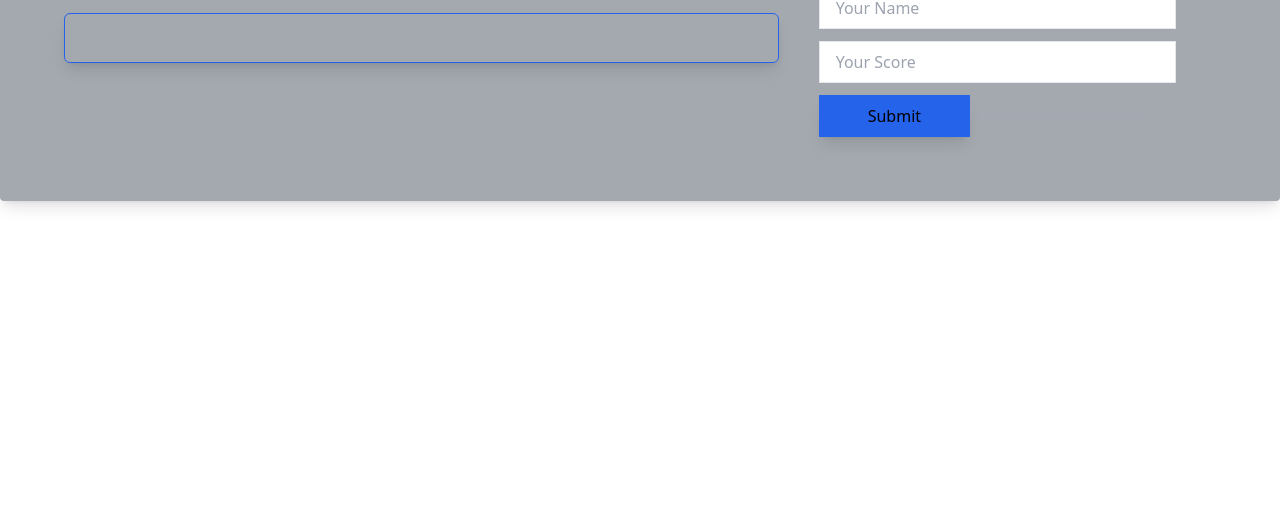
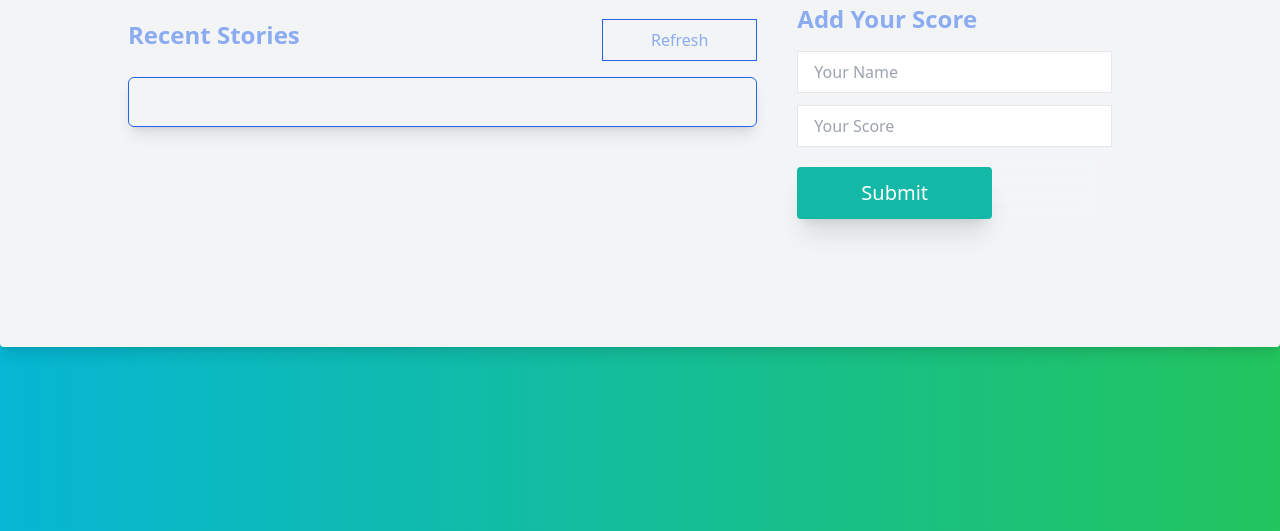
Before and after one commit to Alusp/leaderboard-app, a website built with webpack: page dist/index.html in a window 1280 px wide. Shown: the part 269-800 px from the top of the page. Built offline with nearby package versions, Linux system fonts and the light colour scheme.

Commit message:
Resolve Linters Errors

```diff
--- a/dist/index.html
+++ b/dist/index.html
@@ -7,8 +7,9 @@
   <script src="https://cdn.tailwindcss.com"></script>
   <title>Leader-Board</title>
 <script defer src="runtimebundle.js"></script><script defer src="mainbundle.js"></script></head>
-<body>
-   <main class="container mx-auto bg-gray-600/50 shadow-lg rounded mt-16">
+<body class="bg-gradient-to-r from-cyan-500 to-green-500">
+   <main class="container mx-auto bg-gray-100 shadow-lg rounded my-24 mt-16">
+    <div class="flex flex-col md:flex-row w-full p-16 justify-center items-center md:items-start">
     <div class="flex w-full p-16">
       <div class="w-8/12">
          <div>
@@ -36,14 +37,18 @@
           </div>
 
             <div class="backdrop-blur-md bg-sky/100">
-                <button type="submit" class="score-add bg-blue-600 border-blue-600 shadow-lg hover:bg-cyan-600/10 border py-2 px-12 self-end"> Submit</button>
+                <button
+                type="submit"
+                class="py-3 text-xl mt-2 rounded shadow-xl px-16 bg-teal-500 text-white hover:bg-teal-600"
+                >
+                  Submit</button>
             </div>
 
 
          </form>
       </div>
     </div>
-
+    </div>
    </main>
 </body>
 </html>
--- a/dist/mainbundle.js
+++ b/dist/mainbundle.js
@@ -115,7 +115,7 @@ eval("\n\n/* istanbul ignore next  */\nfunction styleTagTransform(css, styleElem
   \**********************/
 /***/ ((__unused_webpack_module, __webpack_exports__, __webpack_require__) => {
 
-eval("__webpack_require__.r(__webpack_exports__);\n/* harmony import */ var _style_css__WEBPACK_IMPORTED_MODULE_0__ = __webpack_require__(/*! ./style.css */ \"./src/style.css\");\n/* harmony import */ var _modules_board_js__WEBPACK_IMPORTED_MODULE_1__ = __webpack_require__(/*! ./modules/board.js */ \"./src/modules/board.js\");\n// import _ from 'lodash';\n\n\n\nconst board = new _modules_board_js__WEBPACK_IMPORTED_MODULE_1__.Board();\nboard.isBoardEmpty();\n\nconst { isSmsOn } = _modules_board_js__WEBPACK_IMPORTED_MODULE_1__.dynamicScore;\n\nif (!isSmsOn) _modules_board_js__WEBPACK_IMPORTED_MODULE_1__.dynamicScore.render(board.scores);\n\nconst btnAdd = document.querySelector('.score-add');\nbtnAdd.onclick = () => board.getInput();\n\nconst btnRefresh = document.querySelector('.btn-refresh');\nbtnRefresh.onclick = () => board.refresh();\n\n//# sourceURL=webpack://leaderboard-app/./src/index.js?");
+eval("__webpack_require__.r(__webpack_exports__);\n/* harmony import */ var _style_css__WEBPACK_IMPORTED_MODULE_0__ = __webpack_require__(/*! ./style.css */ \"./src/style.css\");\n/* harmony import */ var _modules_board_js__WEBPACK_IMPORTED_MODULE_1__ = __webpack_require__(/*! ./modules/board.js */ \"./src/modules/board.js\");\n// import _ from 'lodash';\n\n\n\nconst board = new _modules_board_js__WEBPACK_IMPORTED_MODULE_1__.Board();\nboard.isBoardEmpty();\n\nconst { isSmsOn } = _modules_board_js__WEBPACK_IMPORTED_MODULE_1__.dynamicScore;\n\nif (!isSmsOn) _modules_board_js__WEBPACK_IMPORTED_MODULE_1__.dynamicScore.render(board.scores);\n\nconst btnAdd = document.querySelector('.score-add');\nbtnAdd.onclick = () => board.getInput();\n\nconst btnRefresh = document.querySelector('.btn-refresh');\nbtnRefresh.onclick = () => board.refresh();\n\n\n//# sourceURL=webpack://leaderboard-app/./src/index.js?");
 
 /***/ }),
 
```
